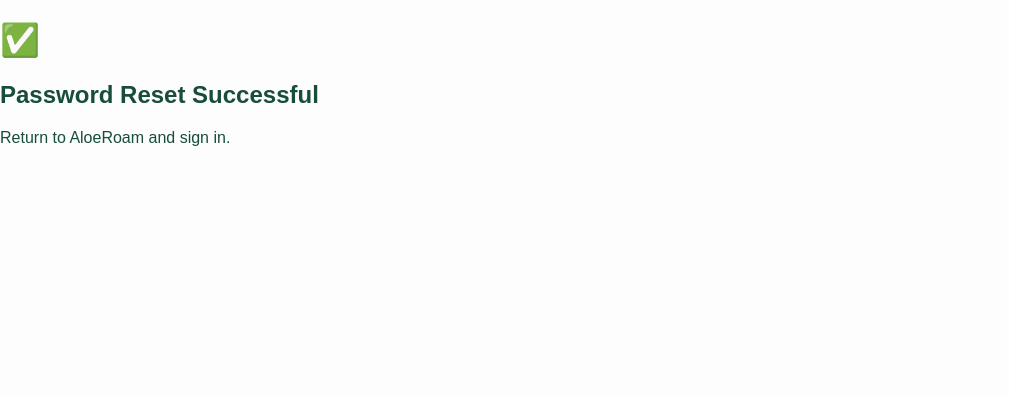
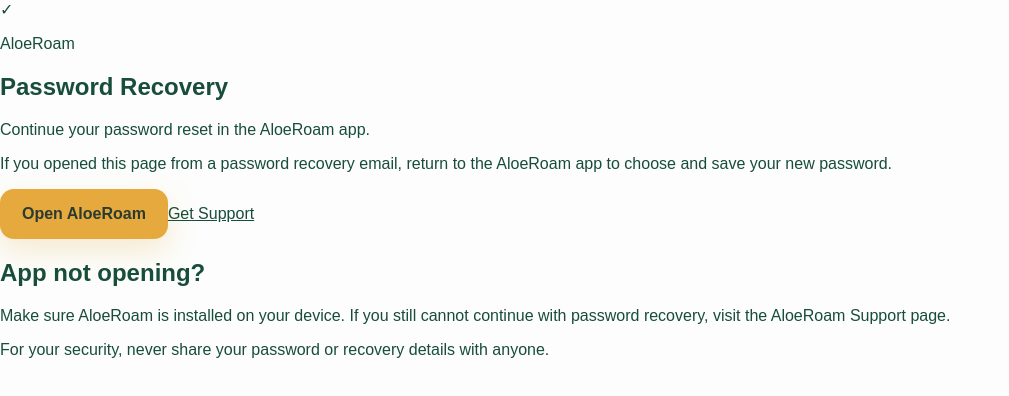
Before and after one commit to cardodev601-commits/AloeRoam, a Next.js app: page /password-reset in a window 1280 px wide. Shown: the top 396 px of the page, without its empty margins (0-1009 px from the left). Built offline with nearby package versions, Linux system fonts and the light colour scheme.

Commit message:
Refactor PasswordReset component and update layout

```diff
--- a/src/app/password-reset/page.js
+++ b/src/app/password-reset/page.js
@@ -1,23 +1,57 @@
-export default function PasswordReset() {
+import Link from "next/link";
+
+export const metadata = {
+  title: "Password Reset",
+  description: "Continue your AloeRoam password recovery process.",
+  robots: {
+    index: false,
+    follow: false,
+  },
+};
+
+export default function PasswordResetPage() {
   return (
-    <main className="min-h-screen flex items-center justify-center">
+    <main className="statusPage">
+      <section className="statusCard">
+        <div className="statusIcon" aria-hidden="true">
+          ✓
+        </div>
 
-      <div className="text-center">
+        <p className="legalEyebrow">AloeRoam</p>
+        <h1>Password Recovery</h1>
 
-        <h1 className="text-5xl">
-          ✅
-        </h1>
-
-        <h2 className="mt-4 text-3xl font-bold">
-          Password Reset Successful
-        </h2>
-
-        <p className="mt-4">
-          Return to AloeRoam and sign in.
+        <p className="statusLead">
+          Continue your password reset in the AloeRoam app.
         </p>
 
-      </div>
+        <p className="statusText">
+          If you opened this page from a password recovery email, return to the
+          AloeRoam app to choose and save your new password.
+        </p>
 
+        <div className="statusActions">
+          <a href="aloeroam://reset-password" className="primaryButton">
+            Open AloeRoam
+          </a>
+
+          <Link href="/support" className="statusSecondaryButton">
+            Get Support
+          </Link>
+        </div>
+
+        <div className="statusHelp">
+          <h2>App not opening?</h2>
+          <p>
+            Make sure AloeRoam is installed on your device. If you still cannot
+            continue with password recovery, visit the AloeRoam Support page.
+          </p>
+        </div>
+
+        <p className="statusFootnote">
+          For your security, never share your password or recovery details with
+          anyone.
+        </p>
+      </section>
     </main>
   );
 }
```
